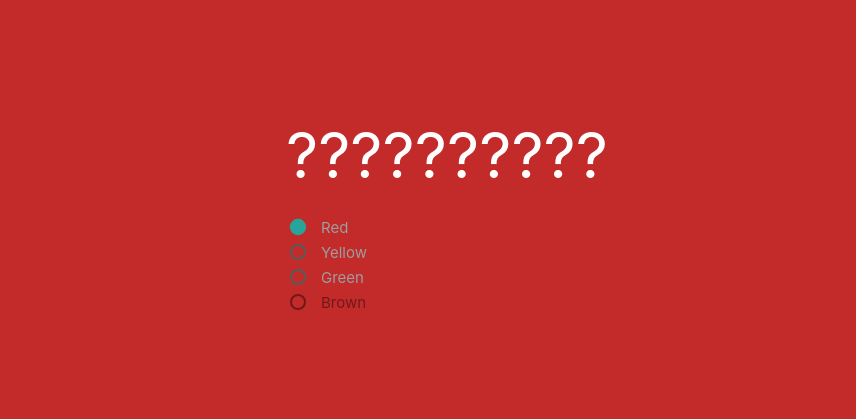
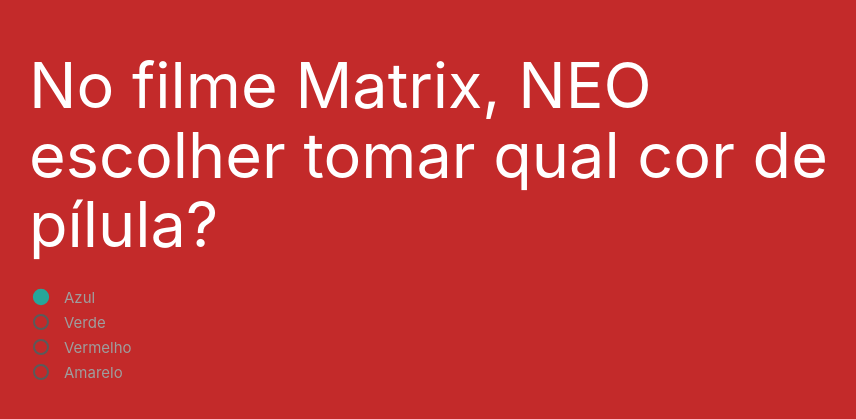
Before and after one commit to arsmcosta/tvquiz-ifc, a plain HTML site: page quiz.html in a window 1280 px wide. Shown: the part 203-622 px from the top of the page, without its empty margins (193-1049 px from the left). Drawn offline with nearby package versions, Linux system fonts and the light colour scheme.

Commit message:
Quiz Business Rules

```diff
--- a/quiz.html
+++ b/quiz.html
@@ -28,31 +28,31 @@
             <form action="#">
                 <p>
                   <label>
-                    <input name="group1" type="radio" checked />
-                    <span>Red</span>
+                    <input class="choice-prefix" name="group1" type="radio" checked />
+                    <span class="choice-text" data-number="1"></span>
                   </label>
                 </p>
                 <p>
                   <label>
                     <input name="group1" type="radio" />
-                    <span>Yellow</span>
+                    <span class="choice-text" data-number="2"></span>
                   </label>
                 </p>
                 <p>
                   <label>
-                    <input class="with-gap" name="group1" type="radio"  />
-                    <span>Green</span>
+                    <input name="group1" type="radio"  />
+                    <span class="choice-text" data-number="3"></span>
                   </label>
                 </p>
                 <p>
                   <label>
-                    <input name="group1" type="radio" disabled="disabled" />
-                    <span>Brown</span>
+                    <input name="group1" type="radio" />
+                    <span class="choice-text" data-number="4"></span>
                   </label>
                 </p>
               </form>
         </div>
     </div>
-    <script src="game.js"></script>
+    <script src="quiz.js"></script>
 </body>
 </html>
--- a/quiz.js
+++ b/quiz.js
@@ -0,0 +1,69 @@
+const question = document.querySelector('#question');
+const choices = Array.from(document.querySelectorAll('.choice-text'));
+
+let currentQuestion = {};
+let acceptingAnswers = true;
+let score = 0;
+let questionCount = 0;
+let availableQuestions = [];
+
+let questions = [
+    {
+        question: 'No filme Matrix, NEO escolher tomar qual cor de pílula?',
+        choice1: 'Azul',
+        choice2: 'Verde',
+        choice3: 'Vermelho',
+        choice4: 'Amarelo',
+        answer: 3,
+    },
+    {
+        question: 'Na série Vikings, em qual temporada Ragnar se tornou rei?',
+        choice1: 'Primeira',
+        choice2: 'Segunda',
+        choice3: 'Terceira',
+        choice4: 'Quarta',
+        answer: 2,
+    },
+    {
+        question: 'Qual filme foi anunciado de maneira equivocada como o vencedor do Melhor Filme do Ano no Oscar de 2017?',
+        choice1: 'Vida',
+        choice2: 'A Chegada',
+        choice3: 'La La Land',
+        choice4: 'Moonlight: Sobre a Luz do Luar',
+        answer: 3,
+    },
+]
+
+const SCORE_POINTS = 0;
+const MAX_QUESTIONS = 3;
+startQuiz = () => {
+    questionCount = 0;
+    score = 0;
+    availableQuestions = [...questions];
+    getNewQuestion();
+}
+
+getNewQuestion = () => {
+    if(availableQuestions.length === 0 || questionCount > MAX_QUESTIONS){
+        localStorage.setItem('newestScore', score);
+
+        return window.location.assign('/end.html');
+    }
+
+    questionCount++;
+
+    const questionsIndex = Math.floor(Math.random() * availableQuestions.length);
+    currentQuestion = availableQuestions[questionsIndex];
+    question.innerText = currentQuestion.question;
+
+    choices.forEach(choice => {
+        const number = choice.dataset['number'];
+        choice.innerText = currentQuestion['choice' + number];
+    })
+
+    availableQuestions.splice(questionsIndex, 1);
+
+    acceptingAnswers = true;
+}
+
+startQuiz();
```
